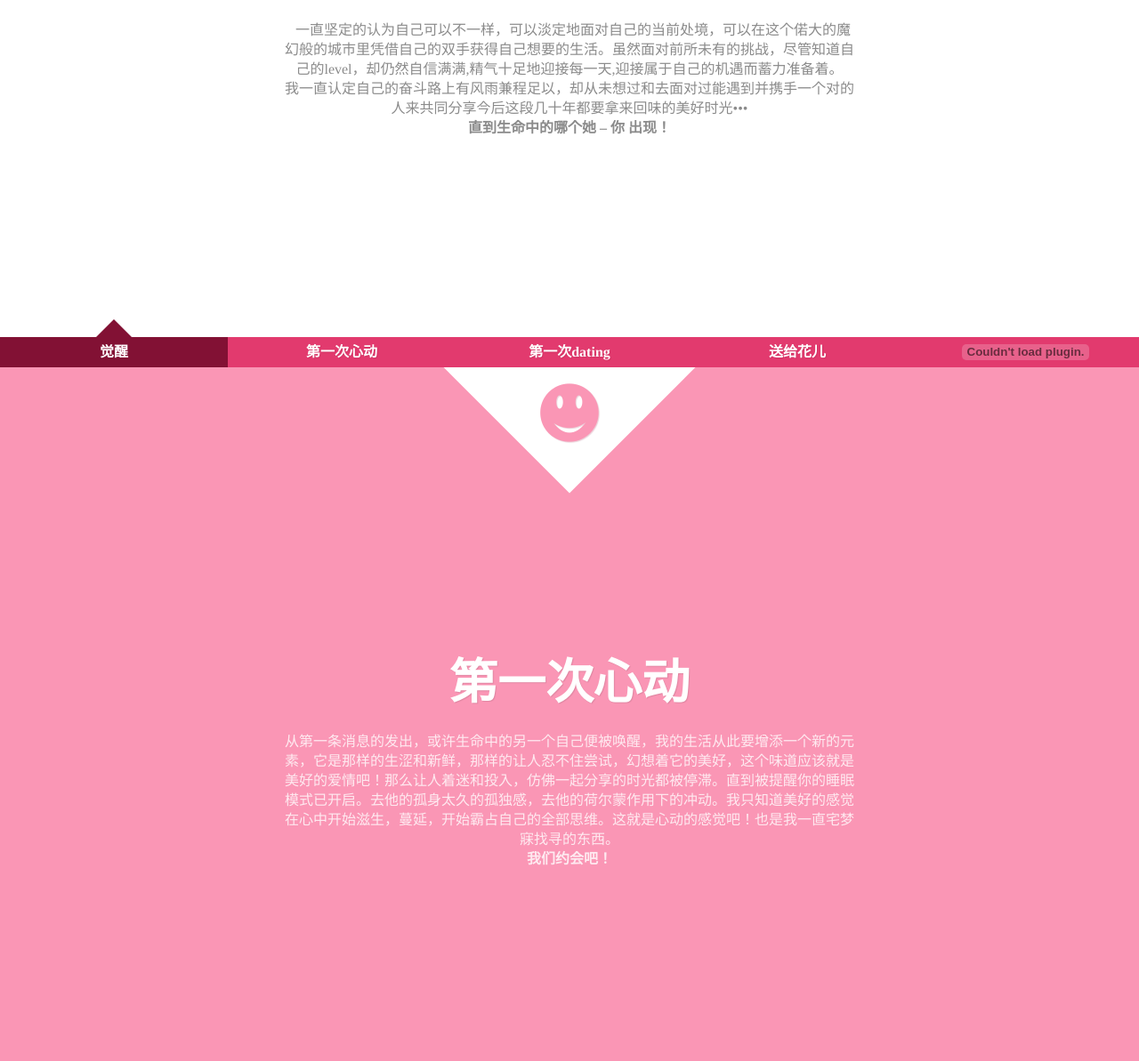
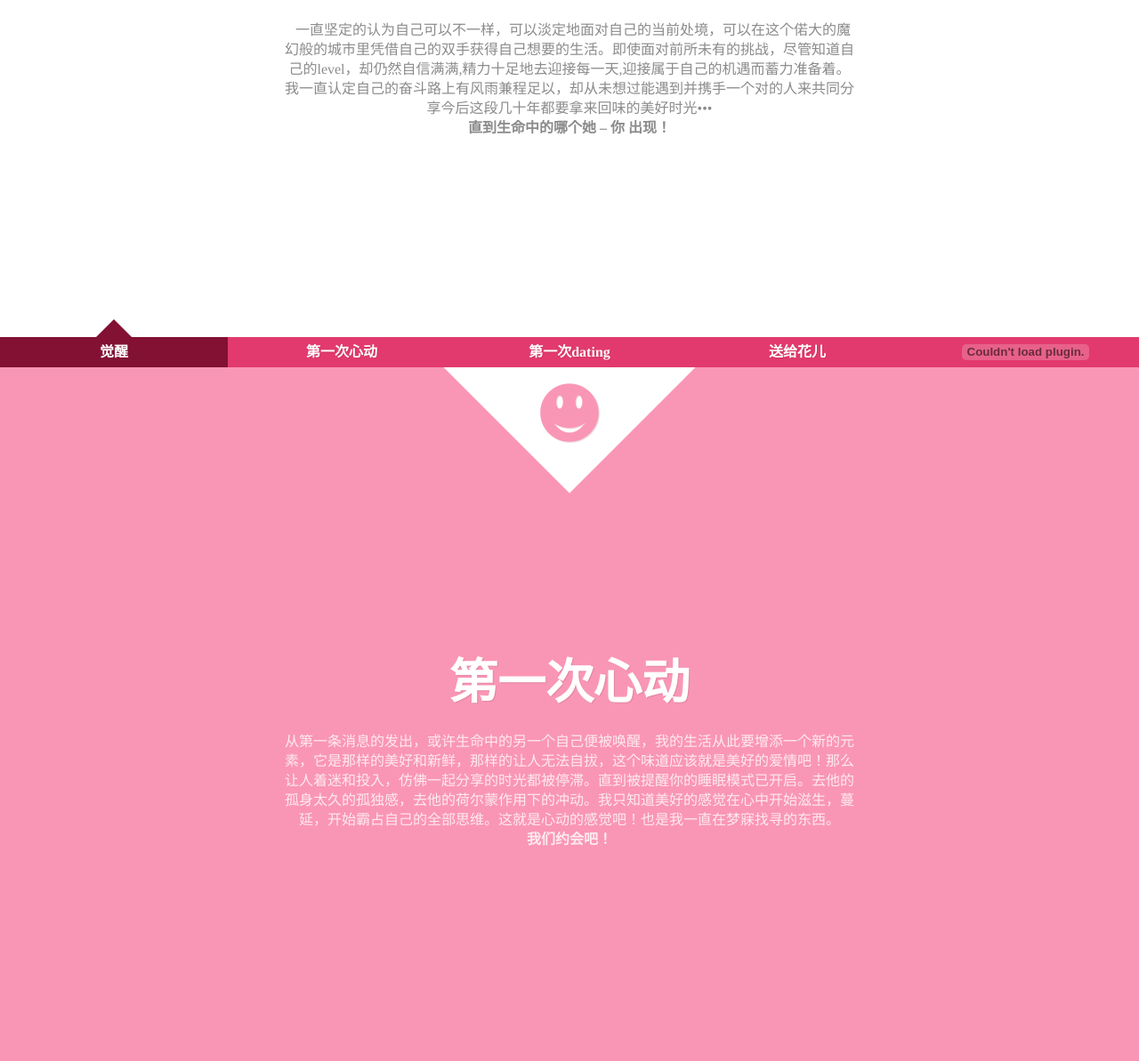
Before and after one commit to zeallean/flower, a plain HTML site: page index.html in a window 1280 px wide. Shown: the part 387-1580 px from the top of the page at 89% size. Drawn offline with Linux system fonts and the light colour scheme.

Commit message:
Update index.html
update some word

```diff
--- a/index.html
+++ b/index.html
@@ -39,27 +39,27 @@
 					<section class="st-panel" id="st-panel-1">
 						<div class="st-deco" data-icon="H"></div>
 						<h2>另一个自己被唤醒</h2>
-						<p>&nbsp;&nbsp;一直坚定的认为自己可以不一样，可以淡定地面对自己的当前处境，可以在这个偌大的魔幻般的城市里凭借自己的双手获得自己想要的生活。虽然面对前所未有的挑战，尽管知道自己的level，却仍然自信满满,精气十足地迎接每一天,迎接属于自己的机遇而蓄力准备着。</br>
-						我一直认定自己的奋斗路上有风雨兼程足以，却从未想过和去面对过能遇到并携手一个对的人来共同分享今后这段几十年都要拿来回味的美好时光••• </br>
+						<p>&nbsp;&nbsp;一直坚定的认为自己可以不一样，可以淡定地面对自己的当前处境，可以在这个偌大的魔幻般的城市里凭借自己的双手获得自己想要的生活。即使面对前所未有的挑战，尽管知道自己的level，却仍然自信满满,精力十足地去迎接每一天,迎接属于自己的机遇而蓄力准备着。</br>
+						我一直认定自己的奋斗路上有风雨兼程足以，却从未想过能遇到并携手一个对的人来共同分享今后这段几十年都要拿来回味的美好时光••• </br>
 						<b>直到生命中的哪个她 – 你 出现！</b></p>
 					</section>
 
 					<section class="st-panel st-color" id="st-panel-2">
 						<div class="st-deco" data-icon="2"></div>
 						<h2>第一次心动</h2>
-						<p>从第一条消息的发出，或许生命中的另一个自己便被唤醒，我的生活从此要增添一个新的元素，它是那样的生涩和新鲜，那样的让人忍不住尝试，幻想着它的美好，这个味道应该就是美好的爱情吧！那么让人着迷和投入，仿佛一起分享的时光都被停滞。直到被提醒你的睡眠模式已开启。去他的孤身太久的孤独感，去他的荷尔蒙作用下的冲动。我只知道美好的感觉在心中开始滋生，蔓延，开始霸占自己的全部思维。这就是心动的感觉吧！也是我一直宅梦寐找寻的东西。<br/><b>我们约会吧！</b></p>
+						<p>从第一条消息的发出，或许生命中的另一个自己便被唤醒，我的生活从此要增添一个新的元素，它是那样的美好和新鲜，那样的让人无法自拔，这个味道应该就是美好的爱情吧！那么让人着迷和投入，仿佛一起分享的时光都被停滞。直到被提醒你的睡眠模式已开启。去他的孤身太久的孤独感，去他的荷尔蒙作用下的冲动。我只知道美好的感觉在心中开始滋生，蔓延，开始霸占自己的全部思维。这就是心动的感觉吧！也是我一直在梦寐找寻的东西。<br/><b>我们约会吧！</b></p>
 					</section>
 
 					<section class="st-panel" id="st-panel-3">
 						<div class="st-deco" data-icon="B"></div>
 						<h2>第一次dating</h2>
-						<p>生命中的第24个双十一的前一天，你爽快的赴约，自然而简单，没有丝毫的掩饰和做作。那样让人感觉舒服。吃饭的席间，你的微笑和轻捋头发的姿态是如此动人和让人心动。看来我是真的喜欢上你了。那么直接和简单，那么热烈和投入，<br/><b>不，我是真地爱上你了！</b></p>
+						<p>生命中的第24个双十一的前一天，你爽快的赴约，自然而简单，没有丝毫的掩饰和做作。那样让人感觉舒服。吃饭的席间，你的微笑和轻捋头发的姿态是如此动人和让人心动。看来我是真的喜欢上你了。那么简单和直接，那么热烈和投入，<br/><b>不，我是真地爱上你了！</b></p>
 					</section>
 
 					<section class="st-panel st-color" id="st-panel-4">
 						<div class="st-deco" data-icon="x"></div>
 						<h2>To花儿</h2>
-						<p>双十一真的来了，一整天我便开始想象这个本不是节日却胜似节日，俨然成为众多电商商家供奉的吉日里，我又能给你留下点什么，一个让你甜蜜的棒棒糖，一个给你温暖的围脖。可惜我没有办法去完成物流的工作，思来想去，唯有用文字来记载和见证我的真实情感，也让积于心中的真情透过另一种媒介来传递</br><b>花儿,我喜欢你</b></p>
+						<p>双十一真的来了，整天我都在想象这个本不是节日却俨然成为众多电商商家供奉的吉日，也是我的幸运日里。我又能给你留下点什么。一个让你甜蜜的棒棒糖？一个给你温暖的围脖？可惜我败给了物流！思来想去，唯有用文字来记载和见证我的真实感受，也让积于心中的真情透过另一种媒介来传递</br><b>花儿,我喜欢你</b></p>
 					</section>
 				</div><!-- // st-scroll -->
 
```
